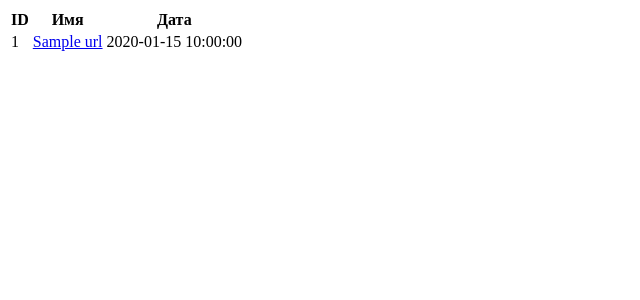
After one commit to N-Davie/python-project-83, a Flask app: page /urls in a window 1280 px wide. The commit adds this page. Shown: the top 300 px of the page, without its empty margins (0-640 px from the left). Run offline with Flask 3, Linux system fonts and the light colour scheme; a database or web service that is not in the repository returns one stand-in record (values such as "Sample title"); some libraries are stand-ins or nearby versions.

Commit message:
Добавлены роуты

```diff
--- /dev/null
+++ b/database.sql
@@ -0,0 +1,5 @@
+CREATE TABLE IF NOT EXISTS urls (
+    id BIGINT GENERATED ALWAYS AS IDENTITY PRIMARY KEY,
+    name VARCHAR(255) UNIQUE NOT NULL,
+    created_at TIMESTAMP NOT NULL
+);
--- a/page_analyzer/app.py
+++ b/page_analyzer/app.py
@@ -1,19 +1,99 @@
 import os
+from urllib.parse import urlparse
+from datetime import datetime
 
-from flask import Flask, render_template
-from dotenv import load_dotenv  #позволяет загружать
-# переменные окружения (конфигурацию, ключи API, URL-адреса)
+import psycopg2
+import validators
+from dotenv import load_dotenv
+from flask import Flask, flash, redirect, render_template, request, url_for
+
+# Загружаем переменные окружения из .env
+load_dotenv()
+
+DATABASE_URL = os.getenv('DATABASE_URL')
+SECRET_KEY = os.getenv('SECRET_KEY', 'dev')
+
+app = Flask(__name__)
+app.config['SECRET_KEY'] = SECRET_KEY
 
 
-load_dotenv()
-
-app = Flask(__name__)
-app.config['SECRET_KEY'] = os.getenv('SECRET_KEY')
+# Функция подключения к БД
+def get_db_connection():
+    return psycopg2.connect(DATABASE_URL)
 
 
 @app.route('/')
 def index():
-    return render_template("index.html")
+    return render_template('index.html')
 
-if __name__ == "__main__":
+
+@app.post('/urls')
+def urls_create():
+    url = request.form.get('url', '').strip()
+    errors = []
+
+    # Валидация URL
+    if not validators.url(url):
+        errors.append('Некорректный URL')
+    if len(url) > 255:
+        errors.append('URL слишком длинный')
+
+    if errors:
+        for error in errors:
+            flash(error, 'danger')
+        return render_template('index.html', url=url), 422
+
+    # Нормализация URL
+    parsed_url = urlparse(url)
+    normalized_url = f'{parsed_url.scheme}://{parsed_url.netloc}'
+
+    # Работа с БД
+    with get_db_connection() as conn:
+        with conn.cursor() as cur:
+            # Проверяем, есть ли уже такой URL
+            cur.execute('SELECT id FROM urls WHERE name = %s;', (normalized_url,))
+            existing = cur.fetchone()
+
+            if existing:
+                flash('Страница уже существует', 'info')
+                return redirect(url_for('show_url', id=existing[0]))
+
+            # Вставка нового URL
+            cur.execute(
+                'INSERT INTO urls (name, created_at) VALUES (%s, %s) RETURNING id;',
+                (normalized_url, datetime.now())
+            )
+            url_id = cur.fetchone()[0]
+            conn.commit()
+
+    flash('Страница успешно добавлена', 'success')
+    return redirect(url_for('show_url', id=url_id))
+
+
+@app.get('/urls/<int:id>')
+def show_url(id):
+    with get_db_connection() as conn:
+        with conn.cursor() as cur:
+            cur.execute('SELECT id, name, created_at FROM urls WHERE id = %s;', (id,))
+            url = cur.fetchone()
+
+    if not url:
+        return 'Not found', 404
+
+    return render_template('url.html', url=url)
+
+
+@app.get('/urls')
+def urls():
+    with get_db_connection() as conn:
+        with conn.cursor() as cur:
+            cur.execute(
+                'SELECT id, name, created_at FROM urls ORDER BY created_at DESC;'
+            )
+            urls = cur.fetchall()
+
+    return render_template('urls.html', urls=urls)
+
+
+if __name__ == '__main__':
     app.run(debug=True)
--- /dev/null
+++ b/page_analyzer/templates/urls.html
@@ -0,0 +1,22 @@
+<table class="table" data-test="urls">
+    <thead>
+        <tr>
+            <th>ID</th>
+            <th>Имя</th>
+            <th>Дата</th>
+        </tr>
+    </thead>
+    <tbody>
+        {% for url in urls %}
+        <tr>
+            <td>{{ url[0] }}</td>
+            <td>
+                <a href="{{ url_for('show_url', id=url[0]) }}">
+                    {{ url[1] }}
+                </a>
+            </td>
+            <td>{{ url[2] }}</td>
+        </tr>
+        {% endfor %}
+    </tbody>
+</table>
```
Also changed, not shown: page_analyzer/templates/index.html (+16 -1 lines), page_analyzer/templates/url.html (added, +14 -0 lines), 1 other file.
